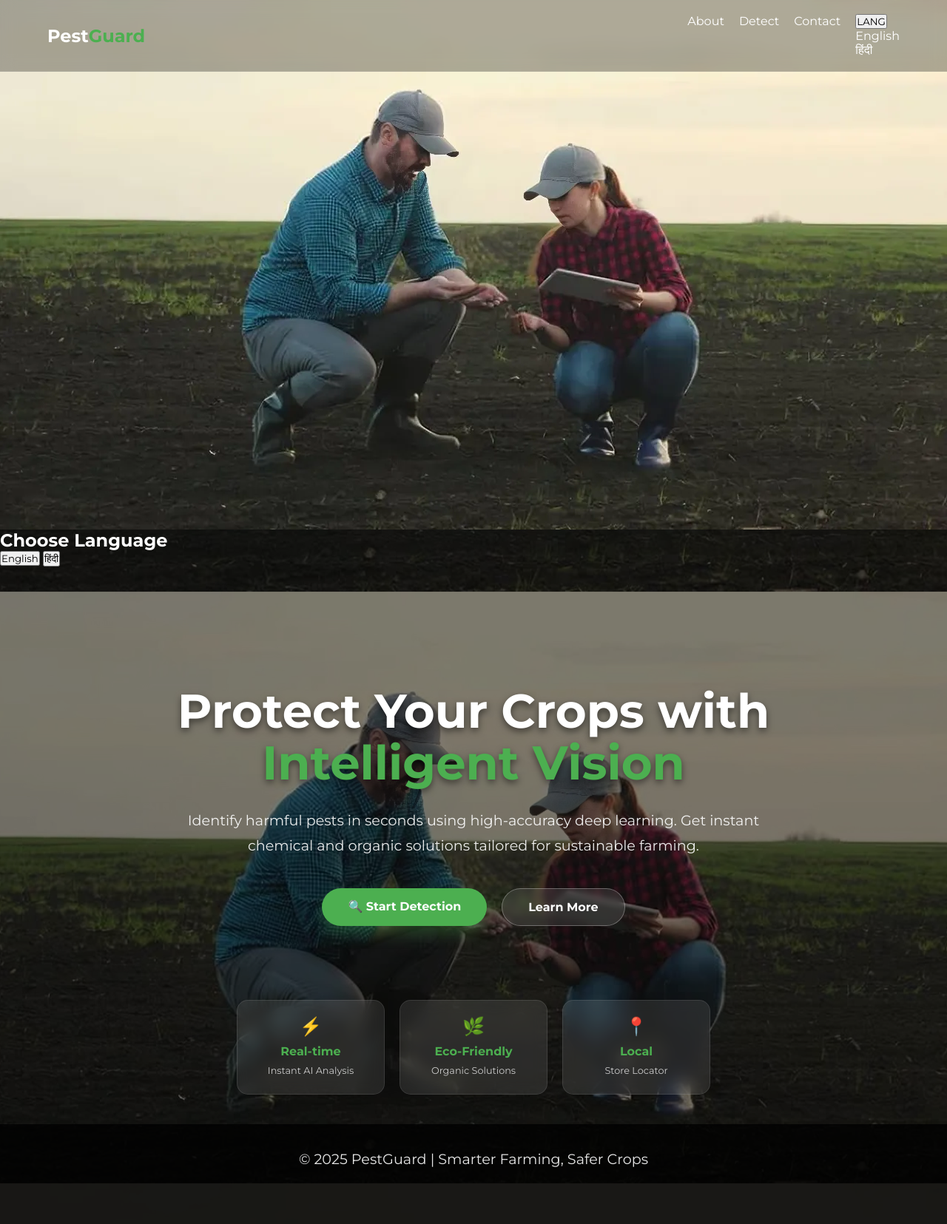
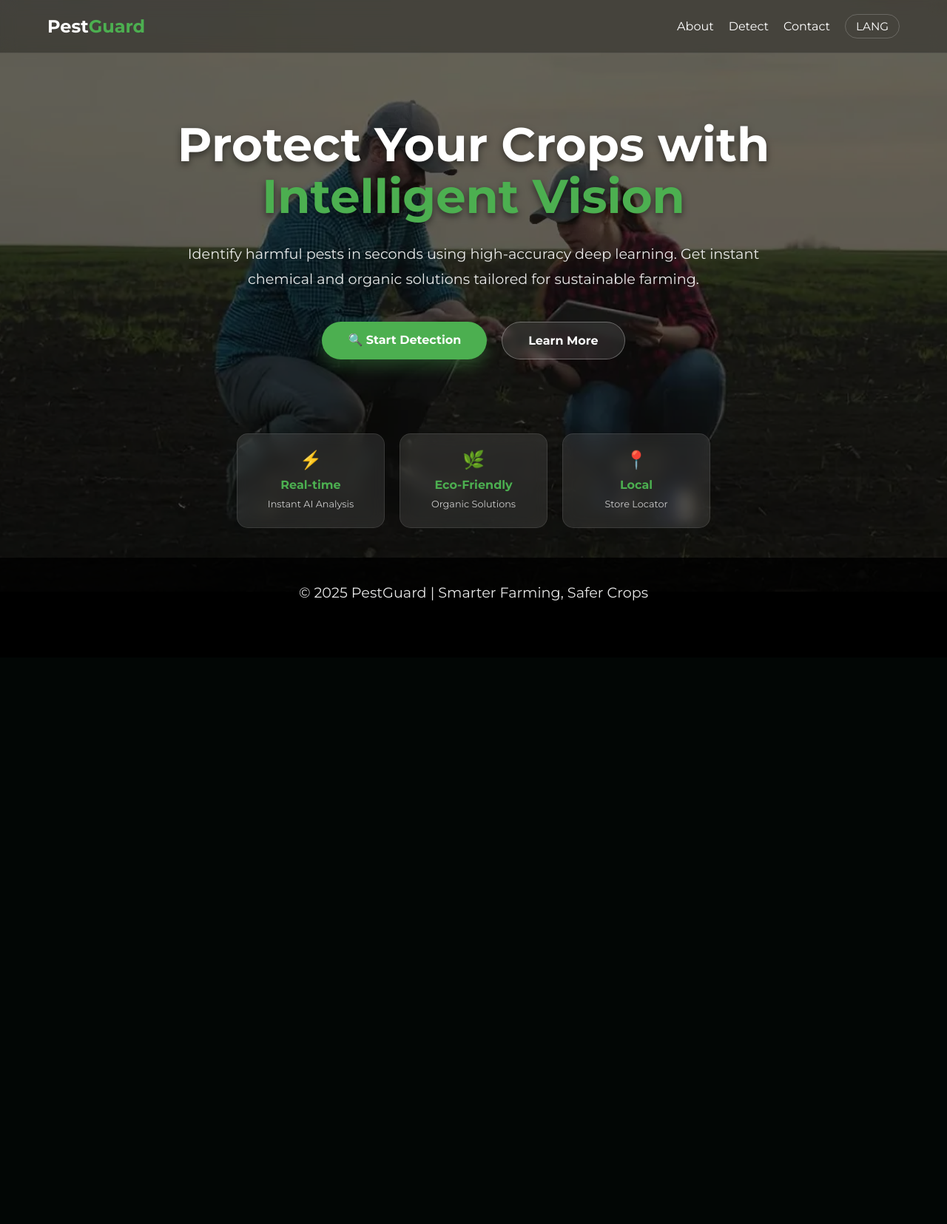
Before and after one commit to parampreetchahal/PestGuard, a Flask app: page / in a window 1280 px wide. Shown: the whole page at 74% size. After the commit the page ends 812 px from the top, so only its background shows below. Run offline with Flask 3, Linux system fonts and the light colour scheme.

Commit message:
added the multi lang support and also converted images into webp format.

```diff
--- a/static/style/myhome.css
+++ b/static/style/myhome.css
@@ -14,7 +14,7 @@
 }
 
 body {
-  background: linear-gradient(rgba(0,0,0,0.5), rgba(0,0,0,0.5)), url("../style/home.png");
+  background: #000;
   background-size: cover;
   background-position: center;
   background-attachment: fixed;
@@ -22,6 +22,20 @@ body {
   min-height: 100vh;
   display: flex;
   flex-direction: column;
+}
+
+.bg-img {
+  position: fixed;
+  top: 0;
+  left: 0;
+
+  width: 100%;
+  height: 100%;
+
+  object-fit: cover;
+
+  z-index: -1;
+  filter: brightness(0.4); /* same dark effect */
 }
 
 /* Navbar Refinement */
@@ -47,7 +61,7 @@ nav {
 .logo { font-size: 1.5rem; font-weight: 800; }
 .logo span { color: var(--primary-green); margin-right: 5px;}
 
-nav ul { display: flex; list-style: none; gap: 20px; }
+nav ul { display: flex; align-items: center; list-style: none; gap: 20px; }
 nav a { color: #fff; text-decoration: none; font-weight: 500; transition: 0.3s; }
 nav a:hover, nav a.active { color: var(--primary-green); }
 
@@ -200,3 +214,175 @@ footer {
   }
 
 }
+/* 🌍 Language Dropdown - Premium Style */
+nav select {
+  background: rgba(255, 255, 255, 0.1);
+  backdrop-filter: blur(8px);
+  border: 1px solid rgba(255,255,255,0.2);
+  color: #fff;
+
+  padding: 6px 12px;
+  border-radius: 20px;
+
+  font-size: 0.85rem;
+  font-weight: 600;
+
+  cursor: pointer;
+  outline: none;
+
+  transition: all 0.3s ease;
+}
+
+/* Hover effect */
+nav select:hover {
+  border-color: var(--primary-green);
+  box-shadow: 0 0 8px rgba(76, 175, 80, 0.4);
+}
+
+/* Focus effect */
+nav select:focus {
+  border-color: var(--primary-green);
+}
+
+/* Dropdown options (limited styling support) */
+nav select option {
+  background: #1a1a1a;
+  color: #fff;
+}
+
+
+.lang-modal {
+    position: fixed;
+    top: 0;
+    left: 0;
+    width: 100%;
+    height: 100%;
+
+    display: none; /* ONLY control */
+
+    justify-content: center;
+    align-items: center;
+
+    background: rgba(0, 0, 0, 0.65);
+    backdrop-filter: blur(8px);
+
+    z-index: 2000;
+}
+
+
+/* 🌟 Modal Card */
+.lang-box {
+    background: rgba(255, 255, 255, 0.08);
+    backdrop-filter: blur(15px);
+
+    border: 1px solid rgba(255,255,255,0.2);
+
+    padding: 30px 25px;
+    border-radius: 18px;
+
+    text-align: center;
+    width: 90%;
+    max-width: 320px;
+
+    box-shadow: 0 10px 30px rgba(0,0,0,0.4);
+
+    animation: popupFade 0.4s ease;
+}
+
+/* 📝 Title */
+.lang-box h2 {
+    color: #fff;
+    margin-bottom: 20px;
+    font-weight: 600;
+}
+
+/* 🌐 Buttons */
+.lang-box button {
+    width: 100%;
+    margin: 8px 0;
+
+    padding: 12px;
+
+    border: none;
+    border-radius: 10px;
+
+    background: rgba(255,255,255,0.1);
+    color: #fff;
+
+    font-size: 0.95rem;
+    font-weight: 600;
+
+    cursor: pointer;
+
+    transition: all 0.3s ease;
+}
+
+/* Hover */
+.lang-box button:hover {
+    background: var(--primary-green);
+    transform: translateY(-2px);
+    box-shadow: 0 5px 15px rgba(76, 175, 80, 0.4);
+}
+
+/* ✨ Animation */
+@keyframes popupFade {
+    from {
+        opacity: 0;
+        transform: scale(0.85);
+    }
+    to {
+        opacity: 1;
+        transform: scale(1);
+    }
+}
+
+.lang-switch {
+  position: relative;
+  z-index: 1001;
+}
+
+.lang-switch button {
+  display: flex;
+  align-items: center;
+
+  background: transparent; /* 🔥 REMOVE BOX LOOK */
+  border: 1px solid rgba(255,255,255,0.2);
+
+  color: #fff;
+  font-weight: 500;
+  font-size: 0.95rem;
+
+  padding: 6px 14px;
+  border-radius: 20px;
+
+  cursor: pointer;
+
+  transition: all 0.3s ease;
+}
+
+.lang-switch button:hover {
+  color: var(--primary-green);
+  border-color: var(--primary-green);
+  background: rgba(76, 175, 80, 0.1);
+}
+
+.lang-menu {
+  position: absolute;
+  top: 35px;
+  right: 0;
+  background: rgba(0,0,0,0.8);
+  border-radius: 10px;
+  display: none;
+  overflow: hidden;
+  cursor: pointer;
+
+}
+
+.lang-menu div {
+  padding: 10px 15px;
+  cursor: pointer;
+}
+
+.lang-menu div:hover {
+  background: var(--primary-green);
+}
```
